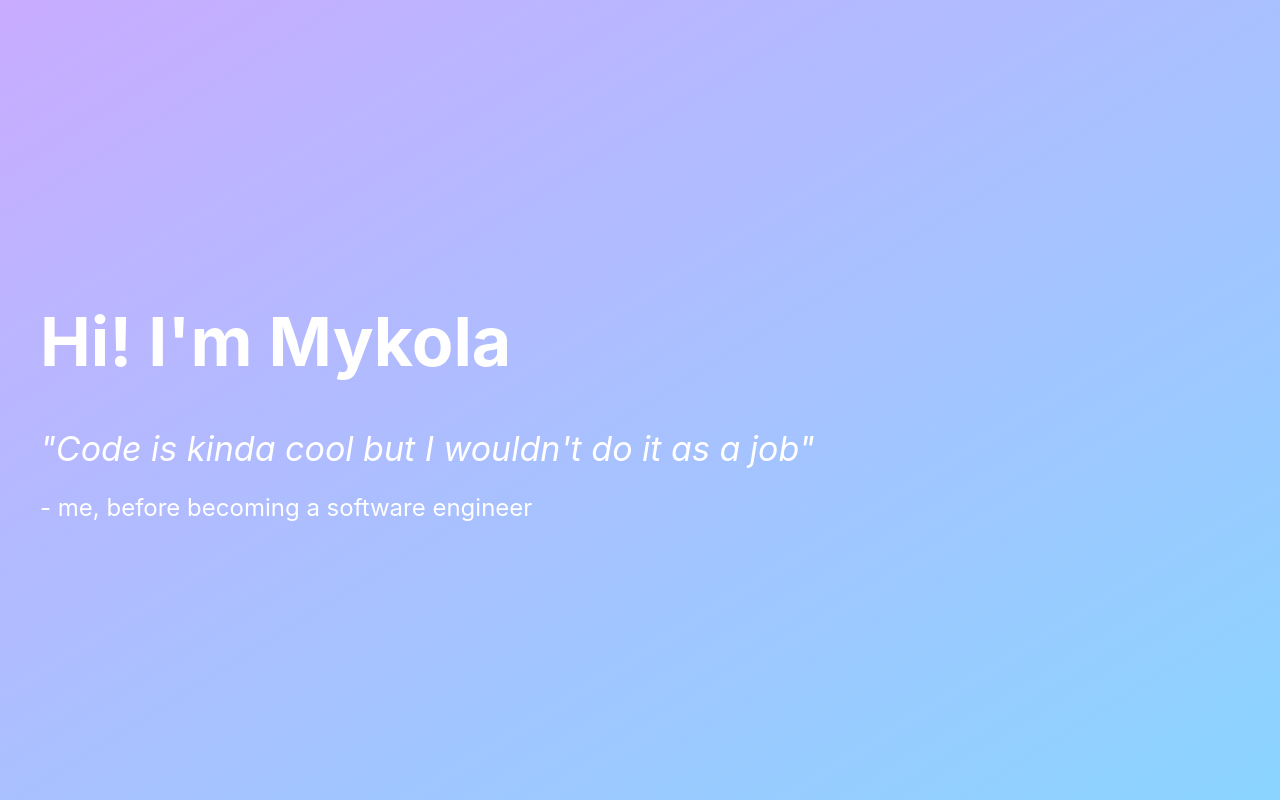
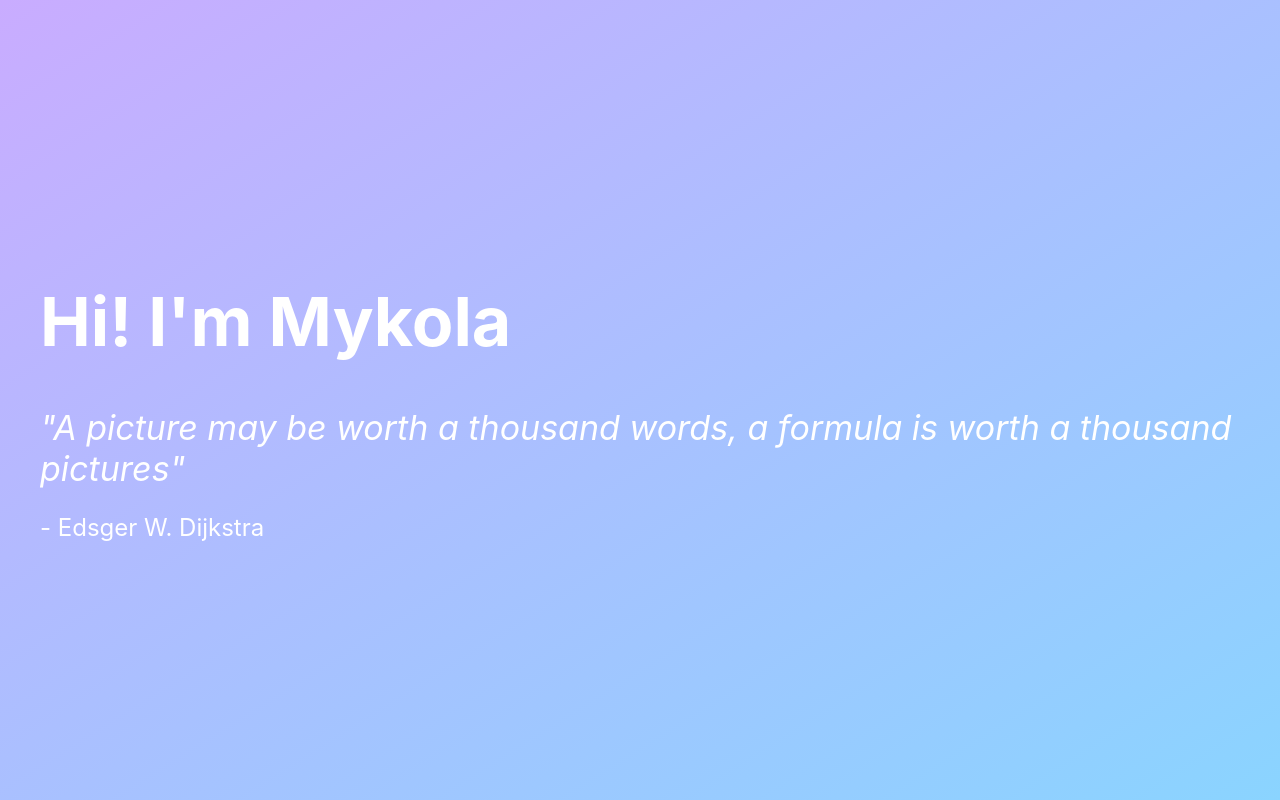
Before and after one commit to MechyKola/mechykola.github.io, a React (Create React App) app: page / in a window 1280 px wide. Shown: the top 800 px of the page. Built offline with nearby package versions, Linux system fonts and the light colour scheme.

Commit message:
better quote

```diff
--- a/src/App.js
+++ b/src/App.js
@@ -12,8 +12,8 @@ function App() {
         <h1>
           Hi! I'm Mykola
         </h1>
-        <p className="Quote">"Code is kinda cool but I wouldn't do it as a job"</p>
-        <p className="Author"> - me, before becoming a software engineer</p>
+        <p className="Quote">"A picture may be worth a thousand words, a formula is worth a thousand pictures"</p>
+        <p className="Author"> - Edsger W. Dijkstra</p>
       </header>
       <Box className="Content">
         <Grid container justify="space-evenly" spacing={8}>
```
